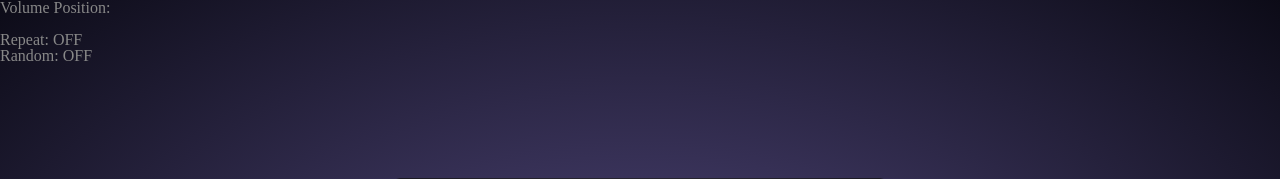
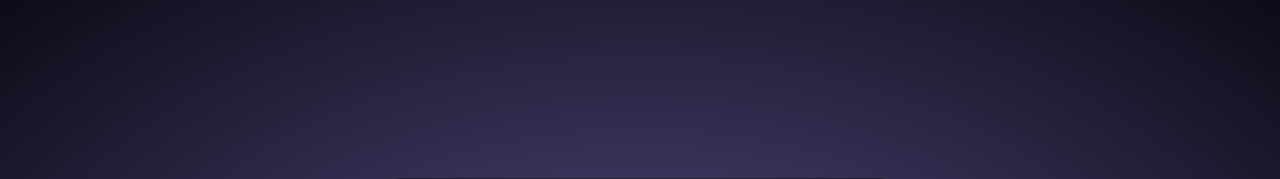
Before and after one commit to 702ph/music_backend, a Flask app: page / in a window 1280 px wide. Shown: the top 179 px of the page. Run offline with Flask 2, Linux system fonts and the light colour scheme; data that the repository does not hold is empty.

Commit message:
remove repat&random status display

```diff
--- a/static/scripts/player.js
+++ b/static/scripts/player.js
@@ -1025,8 +1025,11 @@ Object.defineProperty(playerButtons, "rewindSong", {
 /***************** PLAYER BUTTONS (REPEAT&RANDOM) **********************/
 let audioRepeatPlay = false;
 let audioRandomPlay = false;
-let audioRepeatPlayStatusDisplay = document.querySelector("#audioRepeatPlayStatusDisplay");
-let audioRandomPlayStatusDisplay = document.querySelector("#audioRandomPlayStatusDisplay");
+
+//debug
+//let audioRepeatPlayStatusDisplay = document.querySelector("#audioRepeatPlayStatusDisplay");
+//let audioRandomPlayStatusDisplay = document.querySelector("#audioRandomPlayStatusDisplay");
+
 let audioRepeatPlayButton = document.querySelector("#audioRepeatPlayButton");
 let audioRepeatPlayButtonActive = document.querySelector("#audioRepeatPlayButtonActive");
 let audioRandomPlayButton = document.querySelector("#audioRandomPlayButton");
@@ -1046,17 +1049,17 @@ Object.defineProperty(playerButtons, "setAudioRepeatPlay", {
     value: () => {
         if (audioRepeatPlay) {
             audioRepeatPlay = false;
-            audioRepeatPlayStatusDisplay.textContent = "OFF";
+            //audioRepeatPlayStatusDisplay.textContent = "OFF";
             playerButtons.enableAudioRepeatPlayIconStatus(false);
         } else {
             //enable repeat
             audioRepeatPlay = true;
-            audioRepeatPlayStatusDisplay.textContent = "ON";
+            //audioRepeatPlayStatusDisplay.textContent = "ON";
             playerButtons.enableAudioRepeatPlayIconStatus(true);
 
             //disable random
             audioRandomPlay = false;
-            audioRandomPlayStatusDisplay.textContent = "OFF";
+            //audioRandomPlayStatusDisplay.textContent = "OFF";
             playerButtons.enableAudioRandomPlayIconStatus(false);
         }
 
@@ -1087,17 +1090,17 @@ Object.defineProperty(playerButtons, "setAudioRandomPlay", {
     value: () => {
         if (audioRandomPlay) {
             audioRandomPlay = false;
-            audioRandomPlayStatusDisplay.textContent = "OFF";
+            //audioRandomPlayStatusDisplay.textContent = "OFF";
             playerButtons.enableAudioRandomPlayIconStatus(false);
         } else {
             // enable random
             audioRandomPlay = true;
-            audioRandomPlayStatusDisplay.textContent = "ON";
+            //audioRandomPlayStatusDisplay.textContent = "ON";
             playerButtons.enableAudioRandomPlayIconStatus(true);
 
             //disable repeat
             audioRepeatPlay = false;
-            audioRepeatPlayStatusDisplay.textContent = "OFF";
+            //audioRepeatPlayStatusDisplay.textContent = "OFF";
             playerButtons.enableAudioRepeatPlayIconStatus(false);
         }
 
@@ -1869,7 +1872,7 @@ Object.defineProperty(this, "doOnPlayEnded", {
 
 /***************** VOLUME CONTROL (DEBUG PURPOSE) **********************/
 
-let audioVolumeDisplay = document.querySelector("#audioVolumeDisplay");
+//let audioVolumeDisplay = document.querySelector("#audioVolumeDisplay");
 // let audioVolumeControlSlider = document.querySelector("#audioVolumeControlSlider");
 // audioVolumeDisplay.innerText = audioVolumeControlSlider.value;
 
```
Also changed, not shown: templates/player.html (+8 -1 lines).
